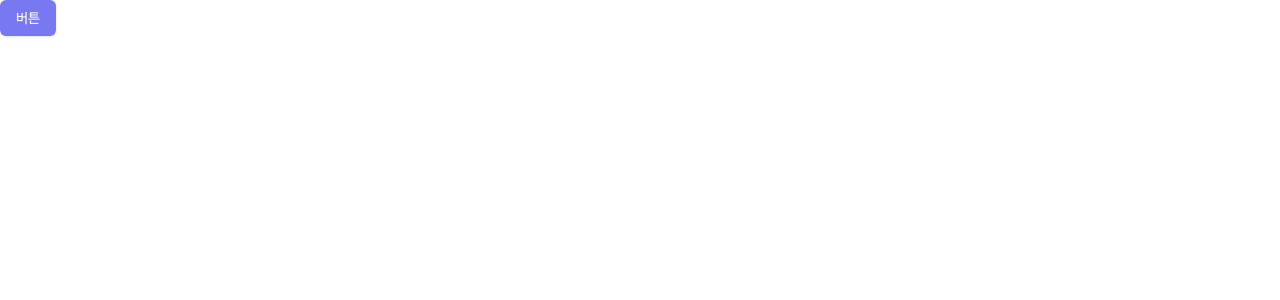
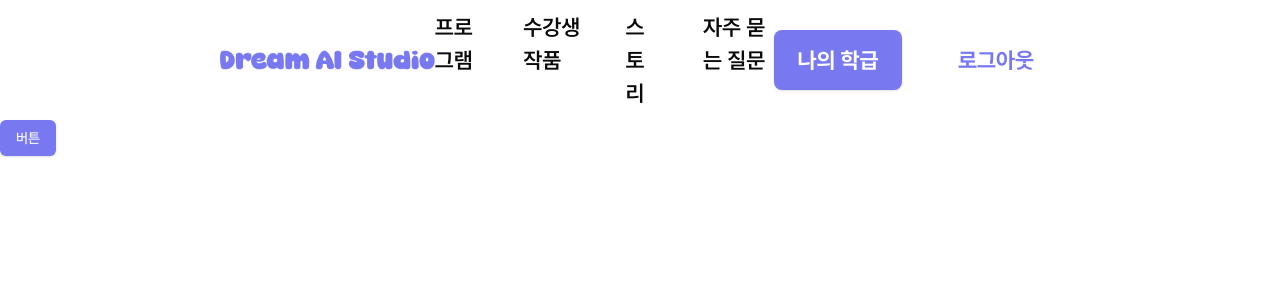
Before and after one commit to VictoryJu/dream-ai, a Next.js app: page / in a window 1280 px wide. Shown: the top 300 px of the page. Built offline with nearby package versions, Linux system fonts and the light colour scheme.

Commit message:
[feat]: add header component

```diff
--- a/app/layout.tsx
+++ b/app/layout.tsx
@@ -1,6 +1,7 @@
 import type { Metadata } from 'next';
 import localFont from 'next/font/local';
 import './globals.css';
+import Header from '@/components/layouts/header';
 
 const pretendard = localFont({
   src: [
@@ -40,7 +41,10 @@ export default function RootLayout({
 }>) {
   return (
     <html lang="ko" className={`${pretendard.variable}`}>
-      <body>{children}</body>
+      <body>
+        <Header />
+        {children}
+      </body>
     </html>
   );
 }
--- /dev/null
+++ b/components/layouts/header.tsx
@@ -0,0 +1,39 @@
+'use client';
+import Image from 'next/image';
+import { Button } from '../ui/button';
+import Link from 'next/link';
+
+const Header = () => {
+  return (
+    <nav className="flex justify-between items-center bg-white w-full h-[120px] px-[220px]">
+      <Link href="/">
+        <Image
+          className="cursor-pointer"
+          src="/images/main/header-dream-ai-studio-logo.png"
+          alt="header-main-logo"
+          width={312}
+          height={48}
+        />
+      </Link>
+      <ul className="flex gap-[45px] text-[22px] font-semibold">
+        <li>프로그램</li>
+        <li>수강생 작품</li>
+        <li>스토리</li>
+        <li>자주 묻는 질문</li>
+      </ul>
+      <div className="flex items-center gap-[30px]">
+        <Button variant="default" className="w-32 h-[60px] rounded-[8px] text-white text-[22px] font-bold">
+          나의 학급
+        </Button>
+        <Button
+          variant="link"
+          className="w-32 h-[60px] py-[16px] px-[24px] rounded-[8px] text-purple-main text-[22px] font-bold"
+        >
+          로그아웃
+        </Button>
+      </div>
+    </nav>
+  );
+};
+
+export default Header;
```
